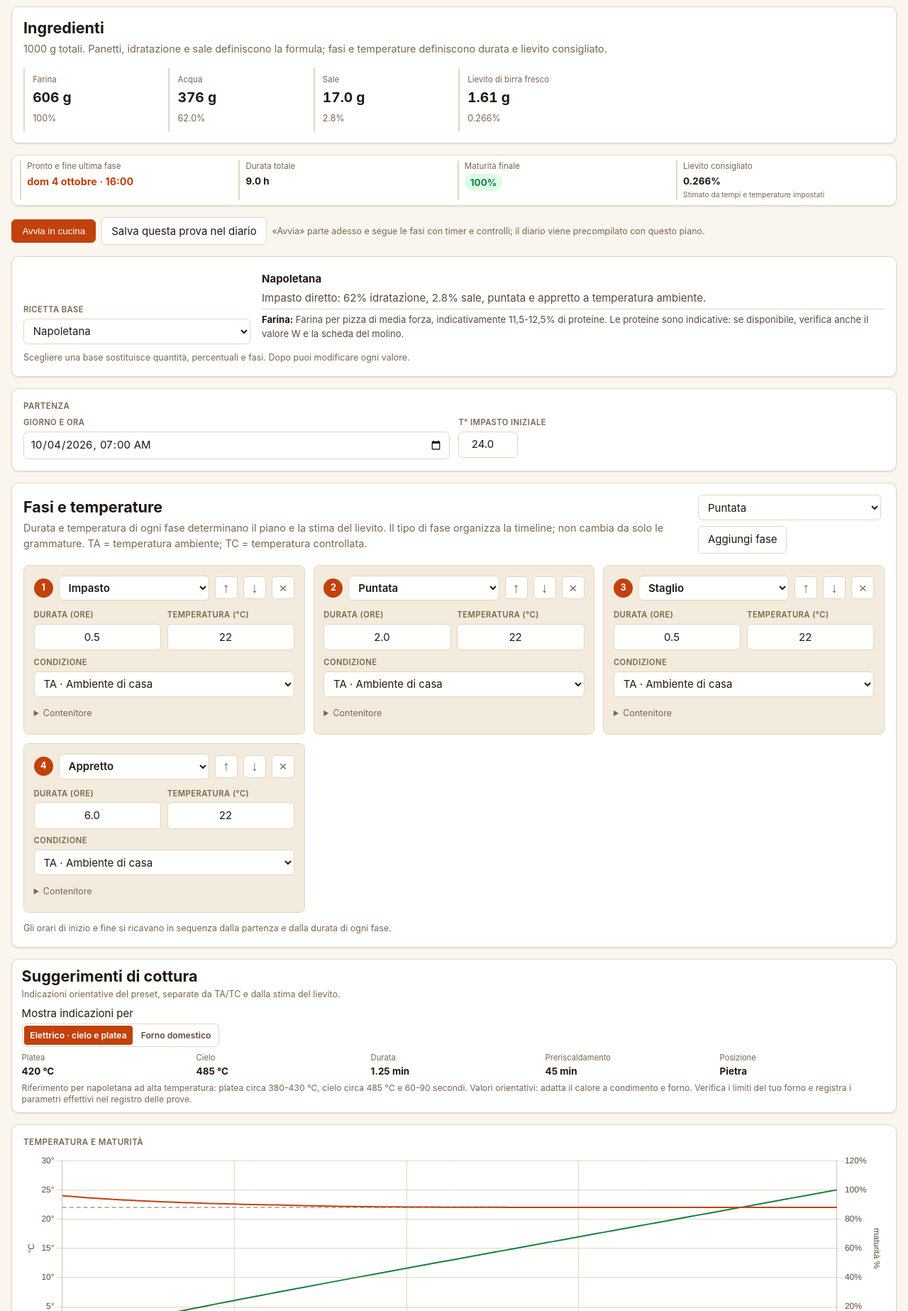
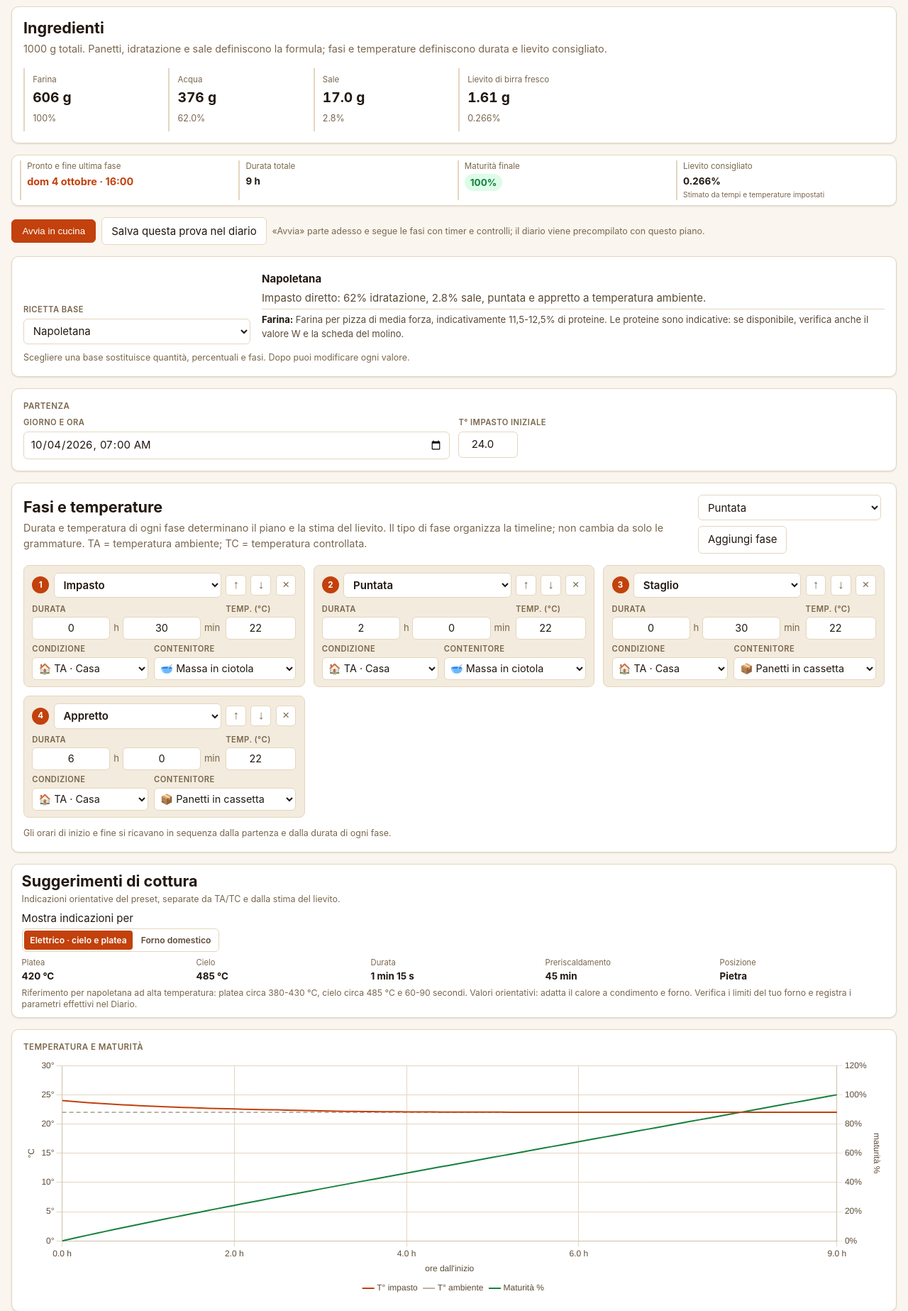
Before and after one commit to federfana/doughlab, a FastAPI app: page / in a window 1280 px wide. Shown: the part 482-2329 px from the top of the page at 71% size. Run offline with FastAPI, Linux system fonts and the light colour scheme; data that the repository does not hold is empty.

Commit message:
Refactor thermal container and environment handling
- Introduced `parse_container` and `parse_environment` functions to handle legacy container and environment values.
- Updated `planning.py` and `recipes.py` to use the new parsing functions.
- Changed presets to use `Container.MASS_BOWL` instead of `Container.MASS_BOX`.
- Enhanced UI to display container and environment options with icons.
- Added new formatting functions for displaying durations in a user-friendly manner.
- Updated templates to reflect changes in duration formatting and container/environment selection.
- Adjusted tests to ensure correct behavior with new container and environment mappings.

```diff
--- a/src/doughlab/planning.py
+++ b/src/doughlab/planning.py
@@ -22,7 +22,7 @@ from .services.scheduler import (
     build_plan,
     fermentation_activity_mask,
 )
-from .services.thermal import Container, Environment
+from .services.thermal import Container, Environment, parse_container, parse_environment
 
 # Gli stessi limiti degli input HTML: il server non si fida del client.
 MAX_PHASES = 30
@@ -49,8 +49,8 @@ def parse_phase_form(data: dict[str, str]) -> list[PlanPhase]:
                     label=(data[f"phase_label_{i}"] or data[f"phase_kind_{i}"])[:80],
                     hours=number(data, f"phase_hours_{i}", 0, 0, 720),
                     ambient_c=number(data, f"phase_ambient_{i}", 22, -5, 50),
-                    container=Container(data[f"phase_container_{i}"]),
-                    environment=Environment(data[f"phase_env_{i}"]),
+                    container=parse_container(data[f"phase_container_{i}"]),
+                    environment=parse_environment(data[f"phase_env_{i}"]),
                 )
             )
         i += 1
--- a/src/doughlab/templates/base.html
+++ b/src/doughlab/templates/base.html
@@ -8,6 +8,7 @@
 <title>{{ app_name }}</title>
 <link rel="manifest" href="/static/manifest.webmanifest">
 <link rel="apple-touch-icon" href="/static/icons/icon-192.png">
+<link rel="icon" type="image/png" href="/static/icons/icon-192.png">
 <script>
   // Previene flash: applica il tema prima del render.
   (function(){
@@ -242,21 +243,29 @@ details.panel > .panel-body { padding: .9rem; border-top: 1px solid var(--border
 .preset-description strong { color: var(--ink); }
 .preset-flour-hint { padding-top: .3rem; border-top: 1px solid var(--border); font-size: .82rem; }
 .preset-hint { margin: .65rem 0 0; }
+.tray-calc { margin-top: .8rem; padding-top: .7rem; border-top: 1px solid var(--border); }
+.tray-calc-row { display: flex; flex-wrap: wrap; align-items: center; gap: .4rem; }
+.tray-calc-row input { width: 4.2rem; min-height: 2rem; padding-block: .2rem; text-align: center; }
+.tray-calc-row strong { min-width: 3.6rem; font-variant-numeric: tabular-nums; }
+.tray-calc .hint { margin: .4rem 0 0; }
 .section-heading, .section-title-row { display: flex; align-items: center; justify-content: space-between; gap: 1rem; margin-bottom: 1rem; }
 .phase-grid { display: grid; grid-template-columns: repeat(3, minmax(0, 1fr)); gap: .75rem; }
-.phase-card { min-width: 0; padding: .85rem; border: 1px solid var(--border); border-radius: 8px; background: var(--surface-2); }
-.phase-card-head { display: flex; align-items: center; gap: .5rem; margin-bottom: .75rem; }
-.phase-number { display: grid; place-items: center; flex: 0 0 1.7rem; height: 1.7rem; border-radius: 50%; background: var(--ac); color: var(--ac-ink); font-size: .78rem; font-weight: 700; }
+.phase-card { min-width: 0; padding: .6rem .7rem; border: 1px solid var(--border); border-radius: 8px; background: var(--surface-2); }
+.phase-card-head { display: flex; align-items: center; gap: .4rem; margin-bottom: .45rem; }
+.phase-number { display: grid; place-items: center; flex: 0 0 1.5rem; height: 1.5rem; border-radius: 50%; background: var(--ac); color: var(--ac-ink); font-size: .72rem; font-weight: 700; }
 .phase-kind { min-width: 0; flex: 1; font-weight: 600; }
-.phase-fields { display: grid; grid-template-columns: repeat(2, minmax(0, 1fr)); gap: .55rem; }
-.phase-fields .field:last-child { grid-column: 1 / -1; }
-.phase-fields input, .phase-fields select { width: 100%; }
-.icon-button { flex: 0 0 2rem; min-height: 2rem; border: 1px solid var(--border); border-radius: 5px; background: var(--surface); color: var(--mut); cursor: pointer; font-size: 1.2rem; line-height: 1; }
+.phase-fields { display: grid; grid-template-columns: minmax(0, 1fr) 6.2rem; gap: .35rem .5rem; }
+.phase-fields.phase-selects { grid-template-columns: minmax(0, .9fr) minmax(0, 1.1fr); margin-top: .35rem; }
+.phase-selects select { text-overflow: ellipsis; padding-inline: .25rem; font-size: .78rem; }
+.phase-fields label.field { gap: .15rem; }
+.phase-fields input, .phase-fields select { width: 100%; min-height: 2rem; padding-block: .2rem; font-size: .9rem; }
+.duration-input { display: flex; align-items: center; gap: .3rem; }
+.phase-fields .duration-input input { flex: 1 1 0; width: auto; min-width: 0; padding-inline: .25rem; text-align: center; appearance: textfield; -moz-appearance: textfield; }
+.duration-input input::-webkit-inner-spin-button, .duration-input input::-webkit-outer-spin-button { -webkit-appearance: none; margin: 0; }
+.duration-input span { color: var(--mut); font-size: .82rem; }
+.icon-button { flex: 0 0 1.8rem; min-height: 1.8rem; border: 1px solid var(--border); border-radius: 5px; background: var(--surface); color: var(--mut); cursor: pointer; font-size: 1.05rem; line-height: 1; }
 .icon-button:hover { border-color: var(--bad); color: var(--bad); }
 .icon-button:disabled { opacity: .35; cursor: default; }
-.phase-advanced { margin-top: .55rem; font-size: .78rem; color: var(--mut); }
-.phase-advanced summary { cursor: pointer; padding: .35rem 0; }
-.phase-advanced select { width: 100%; margin-top: .4rem; }
 .phase-help { margin: .8rem 0 0; }
 .baking-section { padding: .65rem .85rem; }
 .baking-section .section-heading { margin-bottom: .4rem; }
--- a/src/doughlab/templates/partials/diary_entry.html
+++ b/src/doughlab/templates/partials/diary_entry.html
@@ -12,9 +12,9 @@
     </p>
     {% if item.chips %}<ul class="diary-chips">{% for chip in item.chips %}<li>{{ chip }}</li>{% endfor %}</ul>{% endif %}
     {% if item.predicted_ready_at and item.ready_at %}
-    <p class="diary-compare">Stima DoughLab {{ item.predicted_ready_at.strftime('%d/%m %H:%M') }}, reale {{ item.ready_at.strftime('%d/%m %H:%M') }} ({{ '%+.1f'|format(item.delta_hours) }} h)</p>
+    <p class="diary-compare">Stima DoughLab {{ item.predicted_ready_at.strftime('%d/%m %H:%M') }}, reale {{ item.ready_at.strftime('%d/%m %H:%M') }} ({{ '+' if item.delta_hours >= 0 else '−' }}{{ item.delta_hours|abs|hours }})</p>
     {% elif item.duration_hours is not none %}
-    <p class="diary-compare">Pronto dopo {{ '%.1f'|format(item.duration_hours) }} h dall'impasto</p>
+    <p class="diary-compare">Pronto dopo {{ item.duration_hours|hours }} dall'impasto</p>
     {% endif %}
 
     <details class="diary-more">
--- a/src/doughlab/templates/partials/plan_result.html
+++ b/src/doughlab/templates/partials/plan_result.html
@@ -35,7 +35,7 @@
           <dd class="metric-primary">{% if ready %}{{ weekdays_it[ready.weekday()] }} {{ ready.day }} {{ months_it[ready.month - 1] }} · {{ ready.strftime('%H:%M') }}{% else %}<span class="metric-warning">target non raggiunto</span>{% endif %}</dd>
         </div>
         {% if not completion_matches %}<div><dt>Fine ultima fase</dt><dd>{{ weekdays_it[plan.end_at.weekday()] }} {{ plan.end_at.day }} {{ months_it[plan.end_at.month - 1] }} · {{ plan.end_at.strftime('%H:%M') }}</dd></div>{% endif %}
-        <div><dt>Durata totale</dt><dd>{{ '%.1f'|format(plan.total_hours) }} h</dd></div>
+        <div><dt>Durata totale</dt><dd>{{ plan.total_hours|hours }}</dd></div>
         <div><dt>Maturità finale</dt><dd><span class="maturity-value {{ final_class }}">{{ '%.0f'|format(final_pct) }}%</span></dd></div>
         <div><dt>Lievito consigliato</dt><dd>{{ '%.3f'|format(suggested_pct * 100) }}%</dd><small>Stimato da tempi e temperature impostati</small></div>
       </dl>
@@ -65,7 +65,7 @@
       <div style="overflow-x: auto">
         <table>
           <thead>
-            <tr><th>Fase</th><th>Inizio</th><th>Fine</th><th>Ore</th><th>T°C</th><th>Maturità</th></tr>
+            <tr><th>Fase</th><th>Inizio</th><th>Fine</th><th>Durata</th><th>T°C</th><th>Maturità</th></tr>
           </thead>
           <tbody>
             {% for pr in plan.phases %}
@@ -73,7 +73,7 @@
               <td style="text-align: left">{{ pr.phase.label }}</td>
               <td>{{ weekdays_it[pr.start_at.weekday()] }} {{ pr.start_at.strftime('%H:%M') }}</td>
               <td>{{ weekdays_it[pr.end_at.weekday()] }} {{ pr.end_at.strftime('%H:%M') }}</td>
-              <td>{{ '%.2f'|format(pr.phase.hours) }}</td>
+              <td style="white-space: nowrap">{{ pr.phase.hours|hours }}</td>
               <td>{{ '%.1f'|format(pr.phase.ambient_c) }}°</td>
               <td class="hint" style="white-space: nowrap">{{ '%.0f'|format(pr.maturity_start_pct) }}→{{ '%.0f'|format(pr.maturity_end_pct) }}%</td>
             </tr>
--- a/src/doughlab/templates/planner.html
+++ b/src/doughlab/templates/planner.html
@@ -118,6 +118,20 @@
         </div>
       </div>
       <p class="hint preset-hint">Scegliere una base sostituisce quantità, percentuali e fasi. Dopo puoi modificare ogni valore.</p>
+      {% if recipe.style == 'teglia' %}
+      <div class="tray-calc" x-data="{ a: 40, b: 40, get grams() { return Math.round((Number(this.a) || 0) * (Number(this.b) || 0) / 2); } }" @input.stop @change.stop>
+        <div class="lab-row">Dimensione della teglia</div>
+        <div class="tray-calc-row">
+          <input type="number" x-model="a" min="10" max="60" step="any" inputmode="decimal" aria-label="Primo lato della teglia in centimetri">
+          <span>×</span>
+          <input type="number" x-model="b" min="10" max="60" step="any" inputmode="decimal" aria-label="Secondo lato della teglia in centimetri">
+          <span>cm =</span>
+          <strong x-text="grams + ' g'"></strong>
+          <button type="button" class="btn-ghost" @click="useTray(grams)">Usa come peso panetto</button>
+        </div>
+        <p class="hint">Regola pratica: lato × lato ÷ 2 = grammi di impasto per la teglia (30 × 40 cm ≈ 600 g, 40 × 40 cm ≈ 800 g).</p>
+      </div>
+      {% endif %}
     </section>
 
     {# Partenza #}
@@ -168,22 +182,30 @@
           </div>
           <input type="hidden" name="phase_label_{{ i }}" value="{{ p.label }}">
           <div class="phase-fields">
-            <label class="field"><span class="lab">Durata (ore)</span><input type="number" name="phase_hours_{{ i }}" value="{{ p.hours }}" step="any" min="0" max="720"></label>
-            <label class="field"><span class="lab">Temperatura (°C)</span><input type="number" name="phase_ambient_{{ i }}" value="{{ p.ambient_c }}" step="any" min="-5" max="50"></label>
+            <label class="field"><span class="lab">Durata</span>
+              {% set total_min = (p.hours * 60)|round|int %}
+              <span class="duration-input" role="group" aria-label="Durata fase {{ loop.index }}">
+                <input type="number" class="dur-h" value="{{ total_min // 60 }}" min="0" max="720" step="any" inputmode="numeric" aria-label="Ore" oninput="syncDuration(this)" onchange="normalizeDuration(this)"><span>h</span>
+                <input type="number" class="dur-m" value="{{ total_min % 60 }}" min="0" step="any" inputmode="numeric" aria-label="Minuti" oninput="syncDuration(this)" onchange="normalizeDuration(this)"><span>min</span>
+              </span>
+              <input type="hidden" name="phase_hours_{{ i }}" value="{{ p.hours }}">
+            </label>
+            <label class="field"><span class="lab">Temp. (°C)</span><input type="number" name="phase_ambient_{{ i }}" value="{{ p.ambient_c }}" step="any" min="-5" max="50"></label>
+          </div>
+          <div class="phase-fields phase-selects">
             <label class="field"><span class="lab">Condizione</span>
               <select name="phase_env_{{ i }}">
-                {% for v, label in environments %}
-                  <option value="{{ v }}" {% if p.environment==v %}selected{% endif %}>{% if v=='ambient' %}TA · {% else %}TC · {% endif %}{{ label }}</option>
+                {% for v, label, icon in environments %}
+                  <option value="{{ v }}" {% if p.environment==v %}selected{% endif %}>{{ icon }} {% if v=='ambient' %}TA{% else %}TC{% endif %} · {{ label }}</option>
                 {% endfor %}
               </select>
             </label>
+            <label class="field"><span class="lab">Contenitore</span>
+              <select name="phase_container_{{ i }}">
+                {% for v, label, icon in containers %}<option value="{{ v }}" {% if p.container==v %}selected{% endif %}>{{ icon }} {{ label }}</option>{% endfor %}
+              </select>
+            </label>
           </div>
-          <details class="phase-advanced">
-            <summary>Contenitore</summary>
-            <select name="phase_container_{{ i }}" aria-label="Contenitore fase {{ loop.index }}">
-              {% for v, label in containers %}<option value="{{ v }}" {% if p.container==v %}selected{% endif %}>{{ label }}</option>{% endfor %}
-            </select>
-          </details>
         </article>
         {% endfor %}
       </div>
@@ -208,20 +230,20 @@
         <dl class="baking-suggestions">
           <div><dt>Platea</dt><dd>{% if recipe.baking.split_plate_c is not none %}{{ recipe.baking.split_plate_c }} °C{% else %}Da calibrare{% endif %}</dd></div>
           <div><dt>Cielo</dt><dd>{% if recipe.baking.split_ceiling_c is not none %}{{ recipe.baking.split_ceiling_c }} °C{% else %}Da calibrare{% endif %}</dd></div>
-          <div><dt>Durata</dt><dd>{% if recipe.baking.split_minutes is not none %}{{ recipe.baking.split_minutes }} min{% else %}Da calibrare{% endif %}</dd></div>
-          <div><dt>Preriscaldamento</dt><dd>{{ recipe.baking.preheat_minutes }} min</dd></div>
+          <div><dt>Durata</dt><dd>{% if recipe.baking.split_minutes is not none %}{{ recipe.baking.split_minutes|minutes }}{% else %}Da calibrare{% endif %}</dd></div>
+          <div><dt>Preriscaldamento</dt><dd>{{ recipe.baking.preheat_minutes|minutes }}</dd></div>
           <div><dt>Posizione</dt><dd>Pietra</dd></div>
         </dl>
-        <p class="hint baking-note">{{ recipe.baking.split_hint }} Verifica i limiti del tuo forno e registra i parametri effettivi nel registro delle prove.</p>
+        <p class="hint baking-note">{{ recipe.baking.split_hint }} Verifica i limiti del tuo forno e registra i parametri effettivi nel Diario.</p>
       </div>
       <div class="home-bake-fields" x-show="ovenProfile === 'home'" x-cloak>
         <dl class="baking-suggestions">
           <div><dt>Temperatura forno</dt><dd>{{ recipe.baking.bake_c }} °C</dd></div>
-          <div><dt>Durata</dt><dd>{{ recipe.baking.bake_minutes }} min</dd></div>
-          <div><dt>Preriscaldamento</dt><dd>{{ recipe.baking.preheat_c }} °C · {{ recipe.baking.preheat_minutes }} min</dd></div>
+          <div><dt>Durata</dt><dd>{{ recipe.baking.bake_minutes|minutes }}</dd></div>
+          <div><dt>Preriscaldamento</dt><dd>{{ recipe.baking.preheat_c }} °C · {{ recipe.baking.preheat_minutes|minutes }}</dd></div>
           <div><dt>Posizione</dt><dd>{{ recipe.baking.position }}</dd></div>
         </dl>
-        <p class="hint baking-note">{{ recipe.baking.note }} Registra i parametri effettivi nel registro delle prove.</p>
+        <p class="hint baking-note">{{ recipe.baking.note }} Registra i parametri effettivi nel Diario.</p>
       </div>
     </section>
 
@@ -361,20 +383,27 @@
     </div>
     <input type="hidden" name="phase_label_IDX" value="Puntata">
     <div class="phase-fields">
-      <label class="field"><span class="lab">Durata (ore)</span><input type="number" name="phase_hours_IDX" value="1" step="any" min="0" max="720"></label>
-      <label class="field"><span class="lab">Temperatura (°C)</span><input type="number" name="phase_ambient_IDX" value="22" step="any" min="-5" max="50"></label>
+      <label class="field"><span class="lab">Durata</span>
+        <span class="duration-input" role="group" aria-label="Durata fase">
+          <input type="number" class="dur-h" value="1" min="0" max="720" step="any" inputmode="numeric" aria-label="Ore" oninput="syncDuration(this)" onchange="normalizeDuration(this)"><span>h</span>
+          <input type="number" class="dur-m" value="0" min="0" step="any" inputmode="numeric" aria-label="Minuti" oninput="syncDuration(this)" onchange="normalizeDuration(this)"><span>min</span>
+        </span>
+        <input type="hidden" name="phase_hours_IDX" value="1">
+      </label>
+      <label class="field"><span class="lab">Temp. (°C)</span><input type="number" name="phase_ambient_IDX" value="22" step="any" min="-5" max="50"></label>
+    </div>
+    <div class="phase-fields phase-selects">
       <label class="field"><span class="lab">Condizione</span>
         <select name="phase_env_IDX">
-          {% for v, label in environments %}<option value="{{ v }}">{% if v=='ambient' %}TA · {% else %}TC · {% endif %}{{ label }}</option>{% endfor %}
+          {% for v, label, icon in environments %}<option value="{{ v }}">{{ icon }} {% if v=='ambient' %}TA{% else %}TC{% endif %} · {{ label }}</option>{% endfor %}
+        </select>
+      </label>
+      <label class="field"><span class="lab">Contenitore</span>
+        <select name="phase_container_IDX">
+          {% for v, label, icon in containers %}<option value="{{ v }}">{{ icon }} {{ label }}</option>{% endfor %}
         </select>
       </label>
     </div>
-    <details class="phase-advanced">
-      <summary>Contenitore</summary>
-      <select name="phase_container_IDX" aria-label="Contenitore fase">
-        {% for v, label in containers %}<option value="{{ v }}">{{ label }}</option>{% endfor %}
-      </select>
-    </details>
   </article>
 </template>
 
@@ -387,6 +416,26 @@ function adjustPercent(button, delta) {
   const next = Math.min(max, Math.max(min, current + delta));
   input.value = String(Number(next.toFixed(3)));
   input.dispatchEvent(new Event('input', { bubbles: true }));
+}
+
+function phaseDuration(input) {
+  const box = input.closest('.duration-input');
+  return [box.querySelector('.dur-h'), box.querySelector('.dur-m'), input.closest('label').querySelector('input[type=hidden]')];
+}
+
+// La durata si digita in ore e minuti; il server riceve ore decimali nel campo nascosto.
+function syncDuration(input) {
+  const [hours, minutes, hidden] = phaseDuration(input);
+  const total = Math.max(0, (Number(hours.value) || 0) * 60 + (Number(minutes.value) || 0));
+  hidden.value = String(Number((total / 60).toFixed(4)));
+}
+
+function normalizeDuration(input) {
+  const [hours, minutes] = phaseDuration(input);
+  const total = Math.min(720 * 60, Math.max(0, Math.round((Number(hours.value) || 0) * 60 + (Number(minutes.value) || 0))));
+  hours.value = String(Math.floor(total / 60));
+  minutes.value = String(total % 60);
+  syncDuration(input);
 }
 
 function syncPhaseLabel(select) {
@@ -463,7 +512,7 @@ function plannerUI(initialOvenProfile) {
       else localStorage.removeItem(LIVE_KEY);
     },
     liveStart() {
-      if (this.live && !this.liveDone() && !confirm('Sostituire l\'impasto già in corso?')) return;
+      if (this.live && !confirm('Sostituire l\'impasto già in corso o concluso e non ancora salvato?')) return;
       let snapshot;
       try { snapshot = JSON.parse(document.getElementById('liveData').textContent); } catch (error) { return; }
       const phases = (snapshot.phases || []).map(p => ({ kind: p.kind, label: p.label, hours: Number(p.hours) || 0 }));
@@ -591,7 +640,7 @@ function plannerUI(initialOvenProfile) {
     },
     duration(ms) {
       const minutes = Math.round(Math.abs(ms) / 60000);
-      return minutes >= 60 ? Math.floor(minutes / 60) + ' h ' + pad2(minutes % 60) + ' min' : minutes + ' min';
+      return minutes >= 60 ? Math.floor(minutes / 60) + ' h' + (minutes % 60 ? ' ' + pad2(minutes % 60) + ' min' : '') : minutes + ' min';
     },
     reindex() {
       const cards = document.querySelectorAll('#phases [data-row]');
@@ -615,8 +664,8 @@ function plannerUI(initialOvenProfile) {
       kind.value = type;
       card.querySelector('[name^="phase_label_"]').value = kind.selectedOptions[0].textContent.trim();
       const phaseDefaults = {
-        preferment: { environment: 'ambient', temperature: 18, container: 'mass_box' },
-        maturation: { environment: 'fridge_home', temperature: 4, container: 'mass_box' },
+        preferment: { environment: 'ambient', temperature: 18, container: 'mass_bowl' },
+        maturation: { environment: 'fridge_home', temperature: 4, container: 'mass_bowl' },
         shape: { environment: 'ambient', temperature: 22, container: 'balls_box' },
         proof: { environment: 'ambient', temperature: 22, container: 'balls_box' },
       };
@@ -649,6 +698,11 @@ function plannerUI(initialOvenProfile) {
       if (oven) params.set('oven', oven);
       window.location.href = '/?' + params.toString();
     },
+    useTray(grams) {
+      const input = document.querySelector('#planForm [name="panetto_g"]');
+      input.value = String(Math.min(2000, Math.max(30, grams)));
+      input.dispatchEvent(new Event('input', { bubbles: true }));
+    },
     exportIcs() {
       const form = document.getElementById('planForm');
       const fd = new FormData(form);
```
Also changed, not shown: src/doughlab/diary.py (+41 -34 lines), src/doughlab/recipes.py (+6 -1 lines), src/doughlab/services/fields.py (+18 -0 lines), src/doughlab/services/presets.py (+8 -8 lines), src/doughlab/services/thermal.py (+22 -5 lines), src/doughlab/web.py (+27 -3 lines), tests/test_diary.py (+1 -1 lines), tests/test_main.py (+82 -0 lines), tests/test_recipes.py (+23 -0 lines), README.md.
